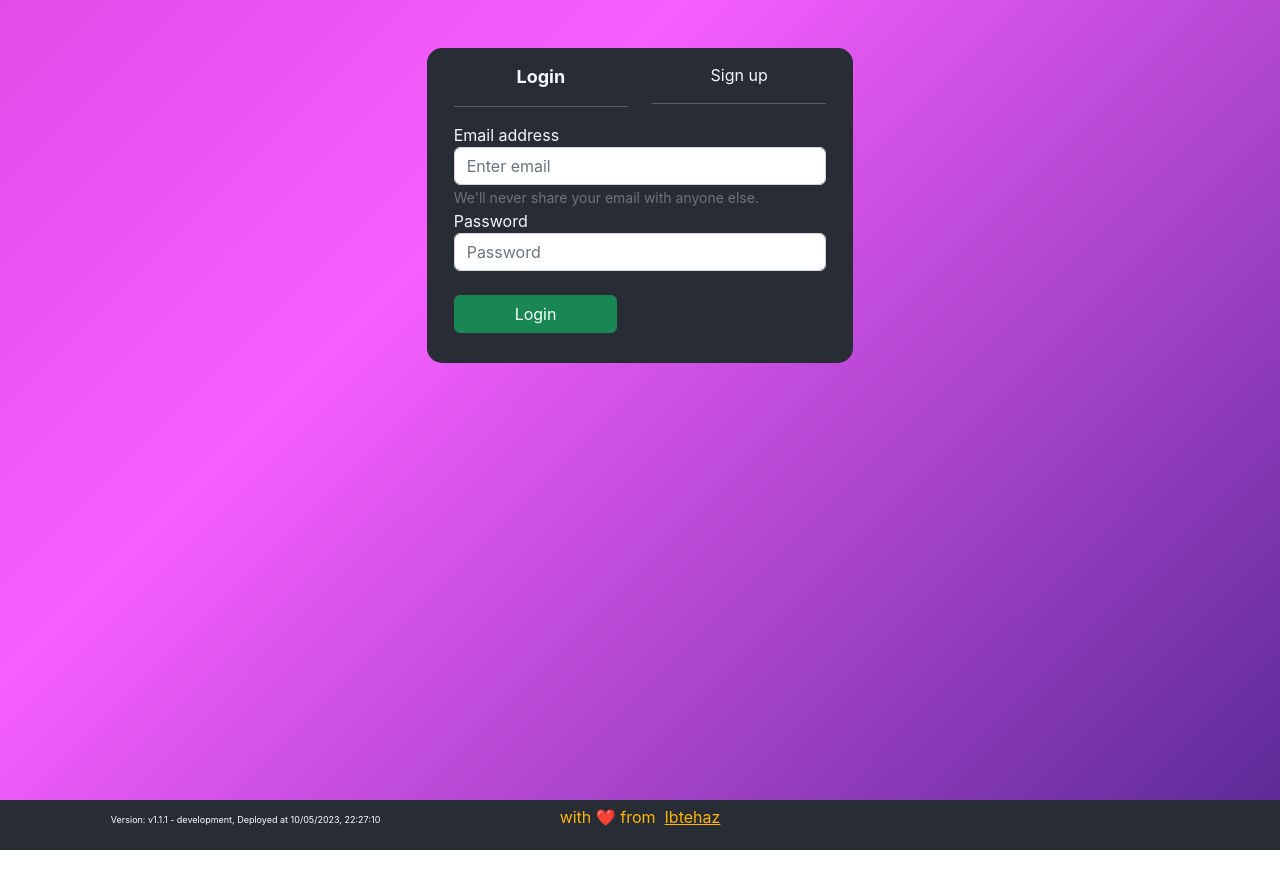
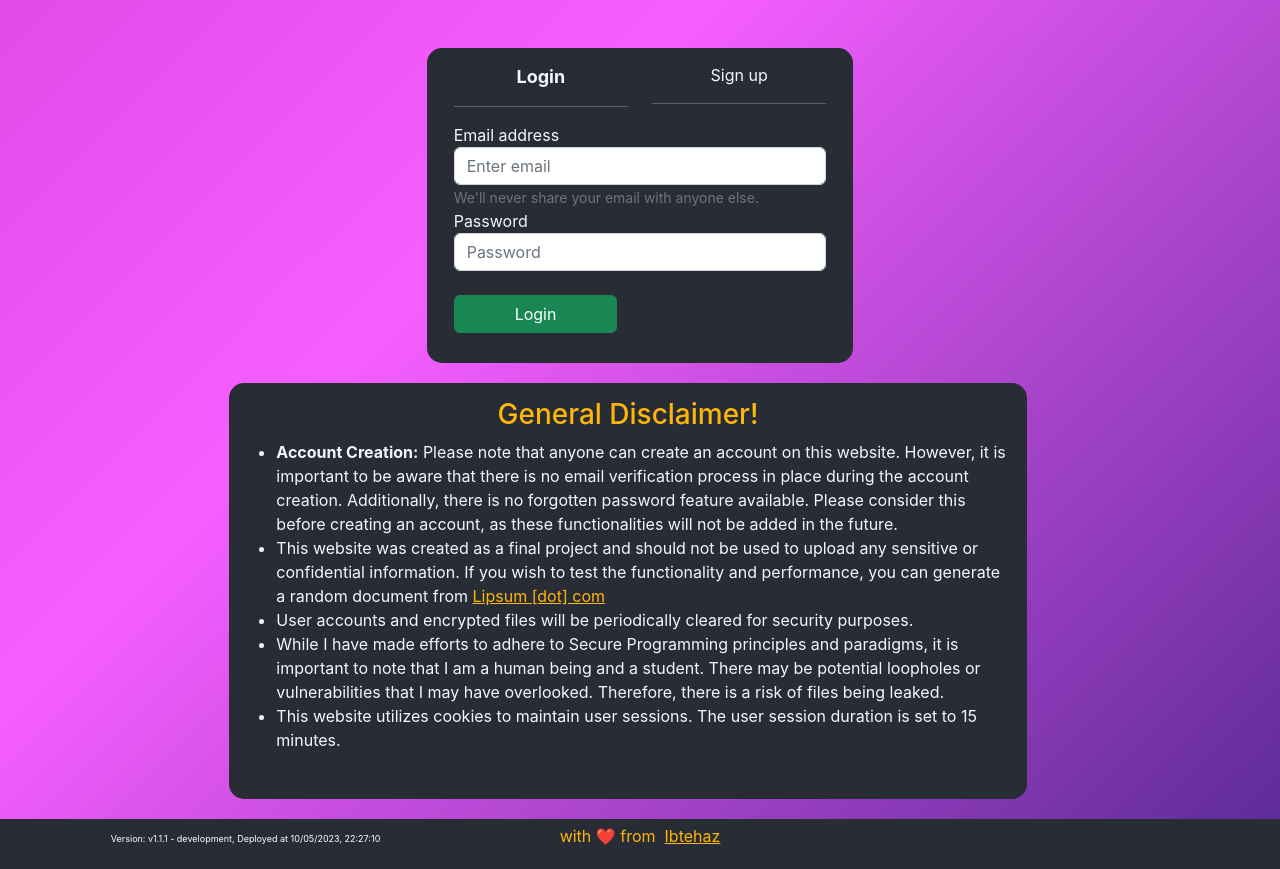
Before and after one commit to TUNI-Projects/Encrypted-Signal, a React (Create React App) app: page / in a window 1280 px wide. Built offline with nearby package versions, Linux system fonts and the light colour scheme.

Commit message:
general disclaimer added on the landing page, unused css removed

```diff
--- a/src/App.js
+++ b/src/App.js
@@ -1,10 +1,10 @@
-import "./css/App.css";
+import Cookies from "js-cookie";
 import React from "react";
+import Dashboard from "./component/dashboard";
+import Footer from "./component/footer";
 import Login from "./component/login";
 import Register from "./component/register";
-import Cookies from "js-cookie";
-import Dashboard from "./component/dashboard";
-import Footer from "./component/footer";
+import "./css/App.css";
 
 class App extends React.Component {
   constructor(props) {
@@ -35,12 +35,13 @@ class App extends React.Component {
     return (
       <div className="parent-container">
         <div className="main-content">
+          {/* if login required. */}
           {username == null && (
-            <div className="container-fluid landing App">
+            <div className="container-fluid">
               <br></br>
               <br></br>
               <div className="row">
-                <div className="col-md-4"></div>
+                <div className="col-md-4">{/* empty container */}</div>
 
                 <div className="col-md-4">
                   <div className="row auth" align="center">
@@ -78,6 +79,73 @@ class App extends React.Component {
                 </div>
                 <div className="col-md-4"></div>
               </div>
+
+              {/* General Disclaimer and Other Section */}
+              <div
+                className="row container-fluid"
+                style={{ marginTop: "20px", marginBottom: "20px" }}
+              >
+                <div className="col-md-2"> </div>
+                <div className="col-md-8">
+                  <div className="auth" align="center">
+                    <div className="row">
+                      <p
+                        className="h3"
+                        align="center"
+                        style={{ color: "#FFB60A" }}
+                      >
+                        {" "}
+                        General Disclaimer!
+                      </p>
+                      <p className="" align="left">
+                        <ul>
+                          <li>
+                            <b>Account Creation:</b> Please note that anyone can
+                            create an account on this website. However, it is
+                            important to be aware that there is no email
+                            verification process in place during the account
+                            creation. Additionally, there is no forgotten
+                            password feature available. Please consider this
+                            before creating an account, as these functionalities
+                            will not be added in the future.
+                          </li>
+                          <li>
+                            This website was created as a final project and
+                            should not be used to upload any sensitive or
+                            confidential information. If you wish to test the
+                            functionality and performance, you can generate a
+                            random document from{" "}
+                            <a
+                              href="https://www.lipsum.com/."
+                              style={{ color: "#FFB60A" }}
+                            >
+                              Lipsum [dot] com
+                            </a>
+                          </li>
+                          <li>
+                            User accounts and encrypted files will be
+                            periodically cleared for security purposes.
+                          </li>
+                          <li>
+                            While I have made efforts to adhere to Secure
+                            Programming principles and paradigms, it is
+                            important to note that I am a human being and a
+                            student. There may be potential loopholes or
+                            vulnerabilities that I may have overlooked.
+                            Therefore, there is a risk of files being leaked.
+                          </li>
+                          <li>
+                            This website utilizes cookies to maintain user
+                            sessions. The user session duration is set to 15
+                            minutes.
+                          </li>
+                        </ul>
+                      </p>
+                    </div>
+                  </div>
+                </div>
+                <div className="col-md-2"> </div>
+              </div>
             </div>
           )}
 
--- a/src/css/App.css
+++ b/src/css/App.css
@@ -10,42 +10,10 @@ body {
 
 .main-content {
   flex: 1;
-}
-
-.App-logo {
-  height: 40vmin;
-  pointer-events: none;
-}
-
-@media (prefers-reduced-motion: no-preference) {
-  .App-logo {
-    animation: App-logo-spin infinite 20s linear;
-  }
-}
-
-.App-header {
-  background-color: #282c34;
-  min-height: 100vh;
-  display: flex;
-  flex-direction: column;
-  align-items: center;
-  justify-content: center;
-  font-size: calc(10px + 2vmin);
-  color: white;
-}
-
-.App-link {
-  color: #61dafb;
-}
-
-@keyframes App-logo-spin {
-  from {
-    transform: rotate(0deg);
-  }
-
-  to {
-    transform: rotate(360deg);
-  }
+  background: linear-gradient(-45deg, #7A4085, #5E2B99, #F75EFF,
+      #CA38D1, #9400D1, #B394D6, #5D0085);
+  background-size: 400% 400%;
+  animation: gradient 15s ease infinite;
 }
 
 .auth {
@@ -62,14 +30,6 @@ body {
 }
 
 
-.App {
-  background: linear-gradient(-45deg, #7A4085, #5E2B99, #F75EFF,
-      #CA38D1, #9400D1, #B394D6, #5D0085);
-  background-size: 400% 400%;
-  animation: gradient 15s ease infinite;
-  height: 100vh;
-}
-
 .dashboard {
   background-size: 400% 400%;
   animation: gradient 15s ease infinite;
@@ -79,6 +39,7 @@ body {
 }
 
 @keyframes gradient {
+  /* main gradient. */
   0% {
     background-position: 0% 50%;
   }
```
